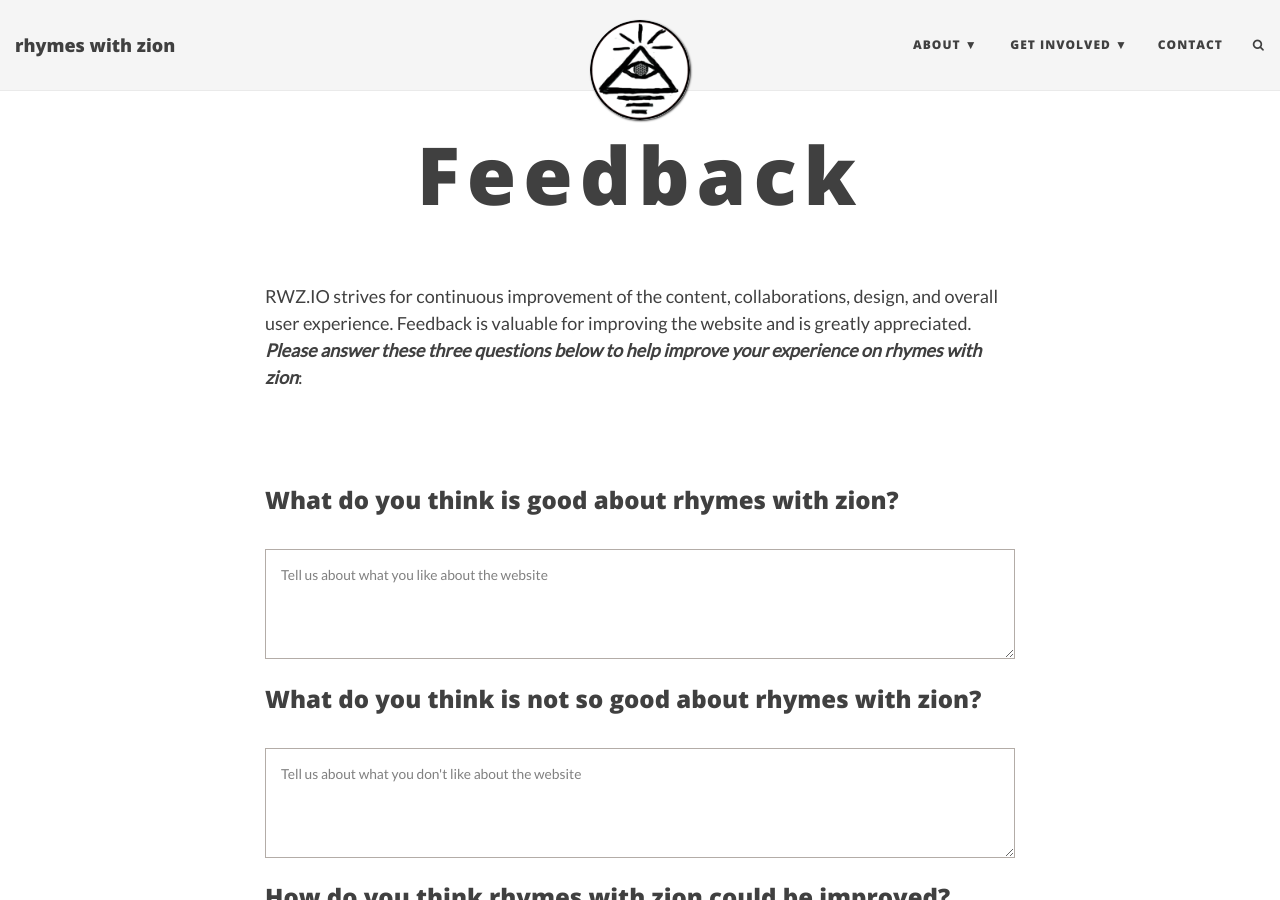
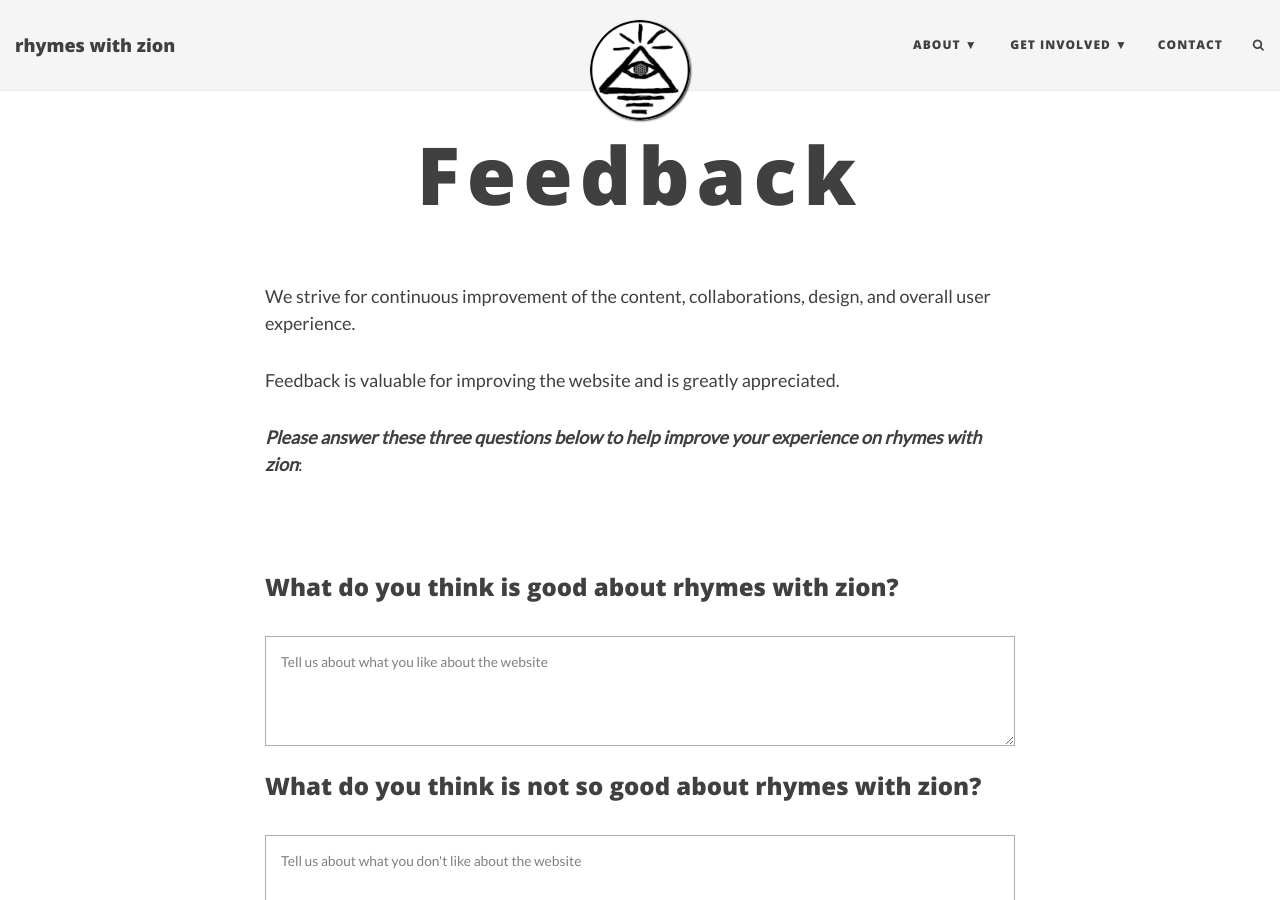
Before and after one commit to rhymeswithzion/rwz-test, a Jekyll site: the page built from feedback.md, in a window 1280 px wide and 900 px high. Built offline with Jekyll 4.4.1, drawn with Linux system fonts in a browser that asks for light colours; some web fonts are replaced; comment, search, counter and statistics services are not loaded.

Commit message:
Update feedback.md

```diff
--- a/feedback.md
+++ b/feedback.md
@@ -5,8 +5,10 @@ css: "/css/contact.css"
 
 ---
 
-RWZ.IO strives for continuous improvement of the content, collaborations, design, and overall user experience.
+We strive for continuous improvement of the content, collaborations, design, and overall user experience.
+
 Feedback is valuable for improving the website and is greatly appreciated.
+
 __*Please answer these three questions below to help improve your experience on rhymes with zion*__:
 
 <form id="form" class="topBefore" action="https://formspree.io/feedback@rwz.io"
```
